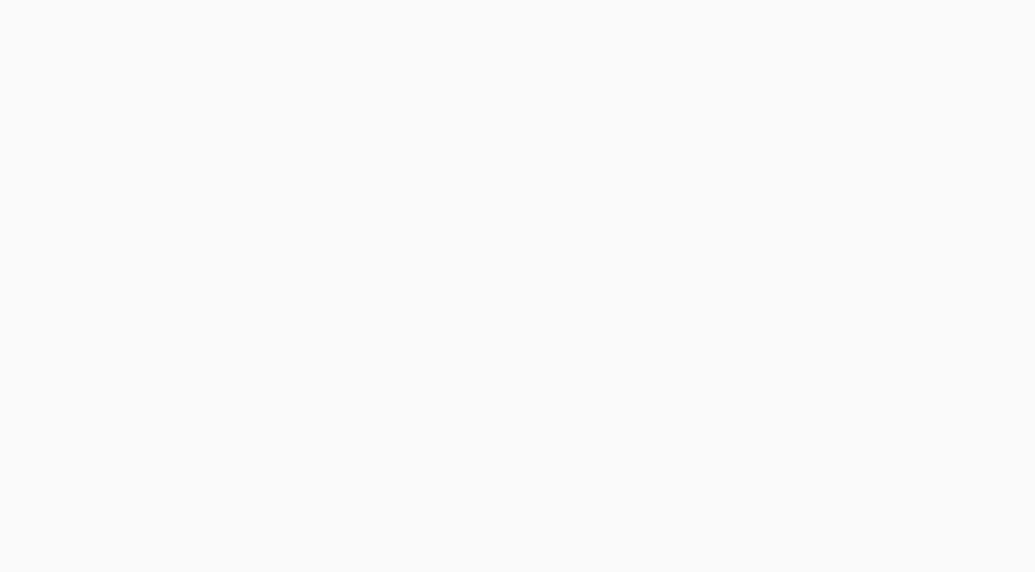
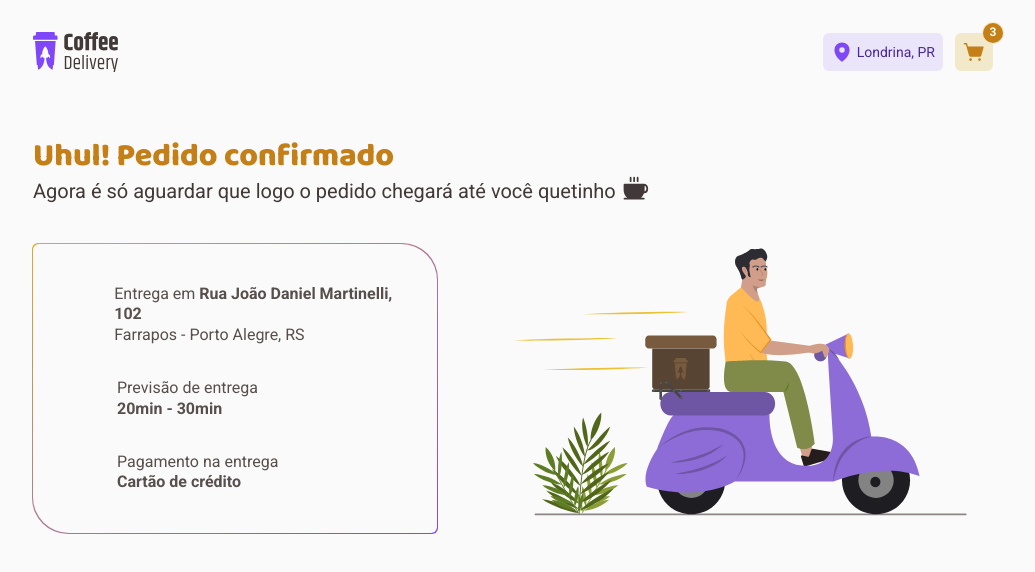
Before and after one commit to lucaspanizio/coffee-delivery, a React (Vite) app: page /success in a window 1280 px wide. Before the commit this address had no page. Shown: the top 572 px of the page, without its empty margins (127-1162 px from the left). Built offline with nearby package versions, Linux system fonts and the light colour scheme.

Commit message:
✨ feat: add success page

```diff
--- a/src/pages/checkout/index.tsx
+++ b/src/pages/checkout/index.tsx
@@ -1,3 +1,4 @@
+import { useNavigate } from 'react-router-dom';
 import { CartItem } from '@/components/molecules/cartItem';
 import { Button } from '@/components/molecules/buttons';
 import { Input } from '@/components/molecules/inputs';
@@ -8,6 +9,13 @@ import data from '../../../data.json';
 import * as S from './styles';
 
 export const Checkout = () => {
+  const navigate = useNavigate();
+
+  function goToSuccessPage() {
+    if (window.location.href.includes('/success')) return;
+    navigate('/success');
+  }
+
   return (
     <S.Wrapper>
       <section>
@@ -115,7 +123,7 @@ export const Checkout = () => {
               </div>
             </S.Summary>
 
-            <Button variant="primary" text="confirmar pedido" />
+            <Button variant="primary" text="confirmar pedido" fullWidth onClick={goToSuccessPage} />
           </Flex>
         </Box>
       </section>
--- /dev/null
+++ b/src/pages/success/index.tsx
@@ -0,0 +1,55 @@
+import { Flex } from '@/components/atoms/flex';
+import { Icon } from '@/components/atoms/icon';
+import * as S from './styles';
+
+export const Success = () => {
+  return (
+    <S.Wrapper>
+      <S.Heading>
+        <h1>Uhul! Pedido confirmado</h1>
+        <span>
+          Agora é só aguardar que logo o pedido chegará até você quetinho{' '}
+          <Icon name="Coffee" size={28} weight="fill" color="base-subtitle" />
+        </span>
+      </S.Heading>
+
+      <Flex justifyContent="space-between" flexWrap="wrap" gap="4rem" width="100%">
+        <S.Details>
+          <Flex alignItems="center" gap="0.75rem">
+            <Icon name="MapPin" size={32} color="background" weight="fill" background="purple" />
+            <Flex flexDirection="column">
+              <span>
+                Entrega em <strong>Rua João Daniel Martinelli, 102</strong>
+              </span>
+              <span>Farrapos - Porto Alegre, RS</span>
+            </Flex>
+          </Flex>
+
+          <Flex alignItems="center" gap="0.75rem">
+            <Icon name="Timer" size={32} color="background" weight="fill" background="yellow" />
+            <Flex flexDirection="column">
+              <span>Previsão de entrega</span>
+              <span>
+                <strong>20min - 30min</strong>
+              </span>
+            </Flex>
+          </Flex>
+
+          <Flex alignItems="center" gap="0.75rem">
+            <Icon name="CurrencyDollar" size={32} color="background" background="yellow-dark" />
+            <Flex flexDirection="column">
+              <span>Pagamento na entrega</span>
+              <span>
+                <strong>Cartão de crédito</strong>
+              </span>
+            </Flex>
+          </Flex>
+        </S.Details>
+        <img
+          src="images/brand/delivery.svg"
+          alt="Homem branco de cabelo preto, com camiseta amarela, calça verde e sapados pretos sobre uma moto roxa em movimento."
+        />
+      </Flex>
+    </S.Wrapper>
+  );
+};
--- /dev/null
+++ b/src/pages/success/styles.ts
@@ -0,0 +1,83 @@
+import styled, { css } from 'styled-components';
+
+export const Wrapper = styled.main`
+  display: flex;
+  flex-direction: column;
+  flex-wrap: wrap;
+  gap: 40px;
+
+  padding: 2rem 10rem;
+  @media (max-width: 1024px) {
+    padding: 2rem 5rem;
+  }
+
+  @media (max-width: 768px) {
+    padding: 2rem;
+  }
+
+  img {
+    margin-top: -13px;
+    max-width: 100%;
+  }
+`;
+
+export const Heading = styled.div`
+  width: 100%;
+
+  & > h1 {
+    ${({ theme }) => css`
+      ${theme.fonts.titleL}
+      color: ${theme.colors['yellow-dark']};
+    `}
+  }
+
+  & > span {
+    position: relative;
+
+    svg {
+      position: absolute;
+      margin-top: -3px;
+      margin-left: 5px;
+    }
+
+    ${({ theme }) => css`
+      ${theme.fonts.textL}
+      color: ${theme.colors['base-subtitle']};
+    `}
+  }
+`;
+
+export const Details = styled.div`
+  position: relative;
+  display: flex;
+  flex-direction: column;
+  gap: 2rem;
+  flex: 1;
+
+  width: 100%;
+  max-width: 626px;
+  height: min-content;
+  border-radius: 6px 36px;
+  padding: 40px;
+
+  ${({ theme }) => css`
+    background-color: ${theme.colors.background};
+
+    span {
+      ${theme.fonts.textM}
+      color: ${theme.colors['base-text']};
+    }
+
+    &::after {
+      content: '';
+      position: absolute;
+      top: -1px;
+      left: -1px;
+      right: -1px;
+      bottom: -1px;
+      border-radius: inherit;
+      background: linear-gradient(to bottom right, ${theme.colors.yellow}, ${theme.colors.purple});
+      z-index: -1;
+    }
+  `}
+`;
--- a/src/routes/index.tsx
+++ b/src/routes/index.tsx
@@ -1,6 +1,7 @@
 import { BrowserRouter as Router, Route, Routes } from 'react-router-dom';
 import { Layout } from '@/components/templates/layout';
 import { Checkout } from '@/pages/checkout';
+import { Success } from '@/pages/success';
 import { Home } from '@/pages/home';
 
 export const AppRoutes = () => {
@@ -10,6 +11,7 @@ export const AppRoutes = () => {
         <Route path="/" element={<Layout />}>
           <Route index element={<Home />} />
           <Route path="/checkout" element={<Checkout />} />
+          <Route path="/success" element={<Success />} />
         </Route>
       </Routes>
     </Router>
```
